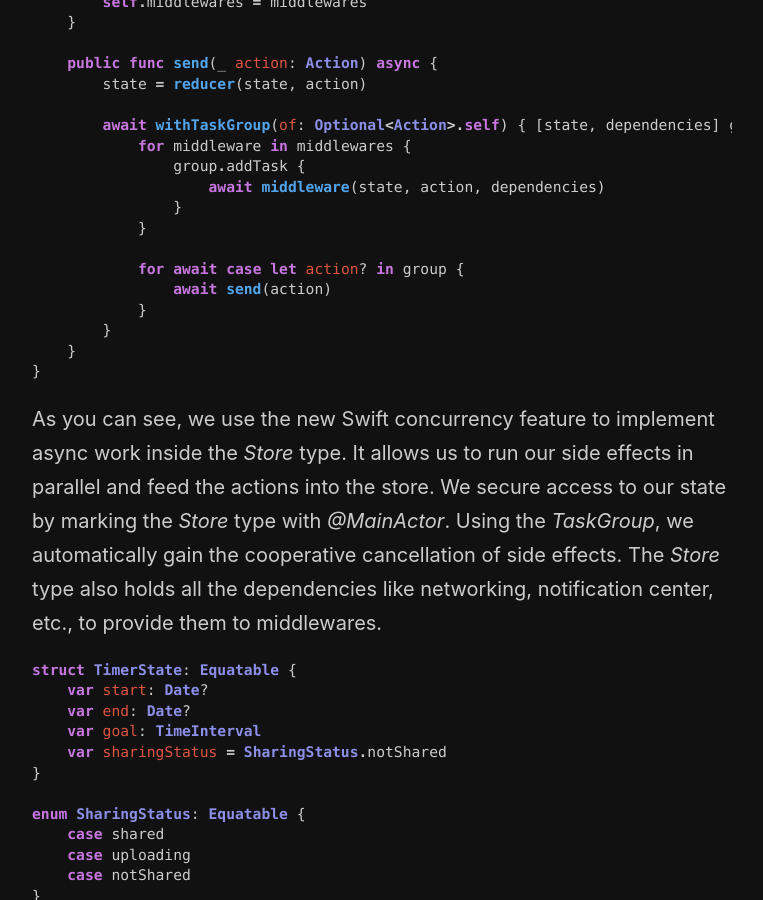
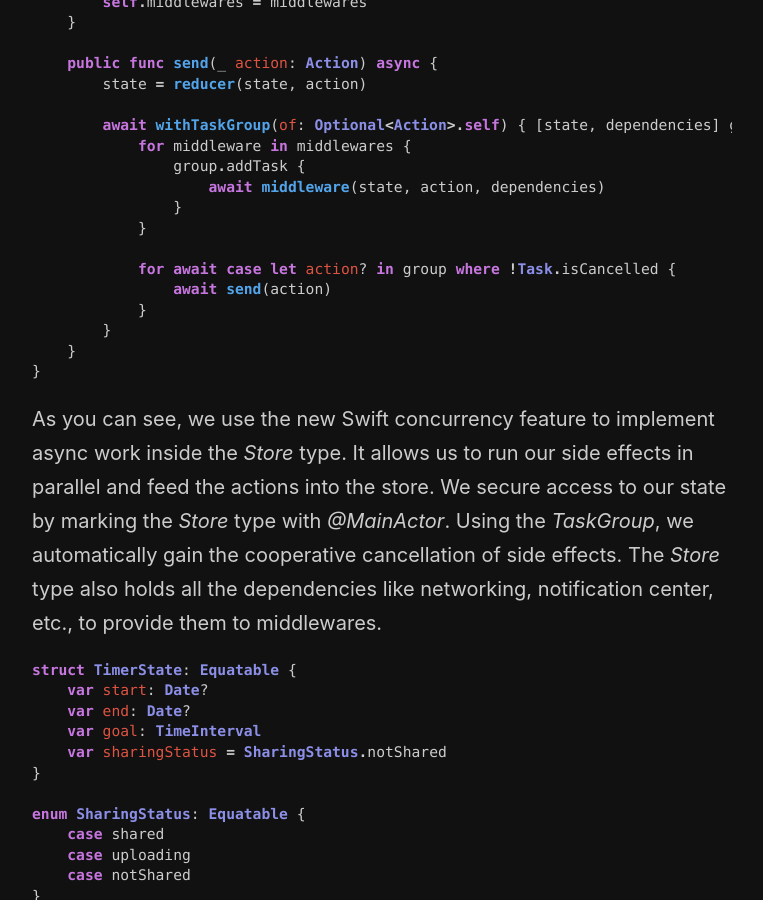
Before and after one commit to mecid/mecid.github.io, a Jekyll site: the page built from _posts/2022-03-16-functional-core-imperative-shell-in-swift-unidirectional-flow.md, in a window 1280 px wide and 900 px high, scrolled down 3707 px. Shown: the whole window, without its empty margins (258-1021 px from the left). Built offline with Jekyll 4.4.1, drawn with Linux system fonts in a browser that asks for light colours.

Commit message:
Update 2022-03-16-functional-core-imperative-shell-in-swift-unidirectional-flow.md

```diff
--- a/_posts/2022-03-16-functional-core-imperative-shell-in-swift-unidirectional-flow.md
+++ b/_posts/2022-03-16-functional-core-imperative-shell-in-swift-unidirectional-flow.md
@@ -130,7 +130,7 @@ The main idea behind the *Middleware* type is to intercept pure actions, make si
                 }
             }
 
-            for await case let action? in group {
+            for await case let action? in group where !Task.isCancelled {
                 await send(action)
             }
         }
```
